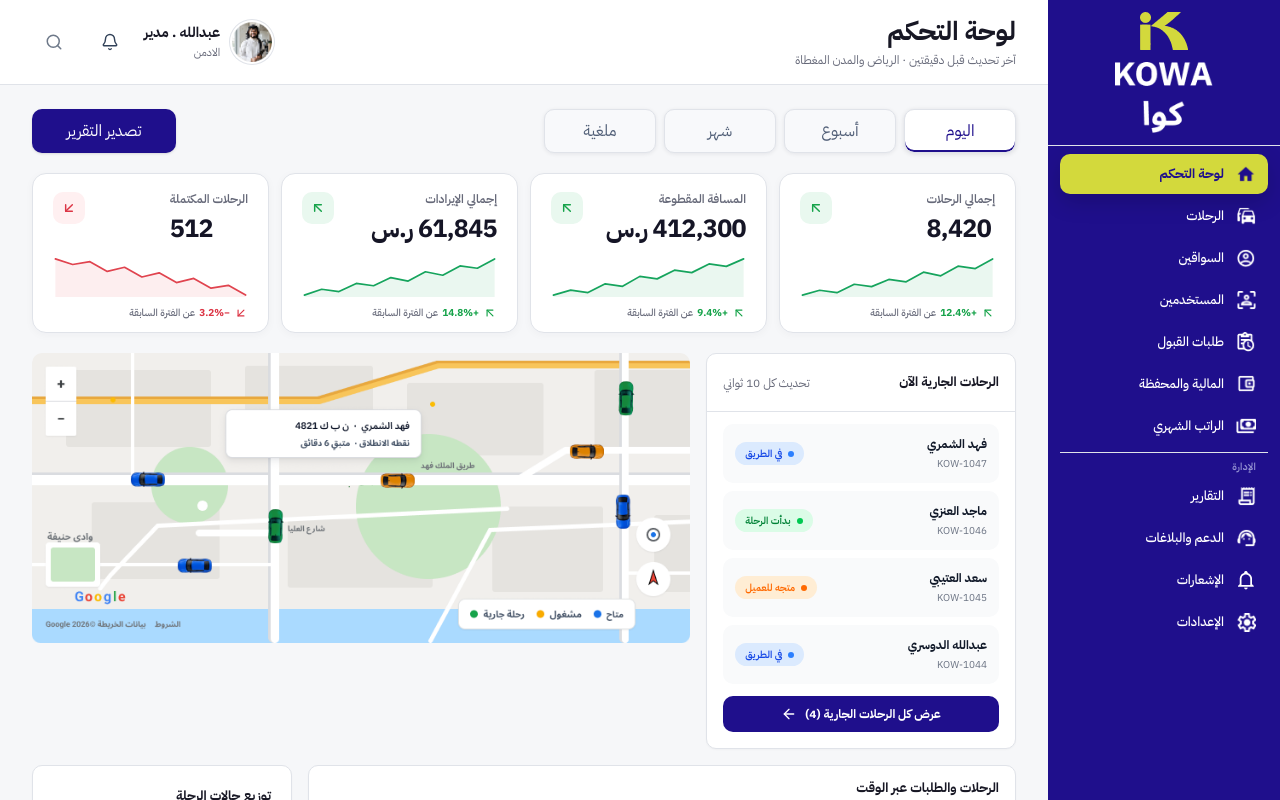
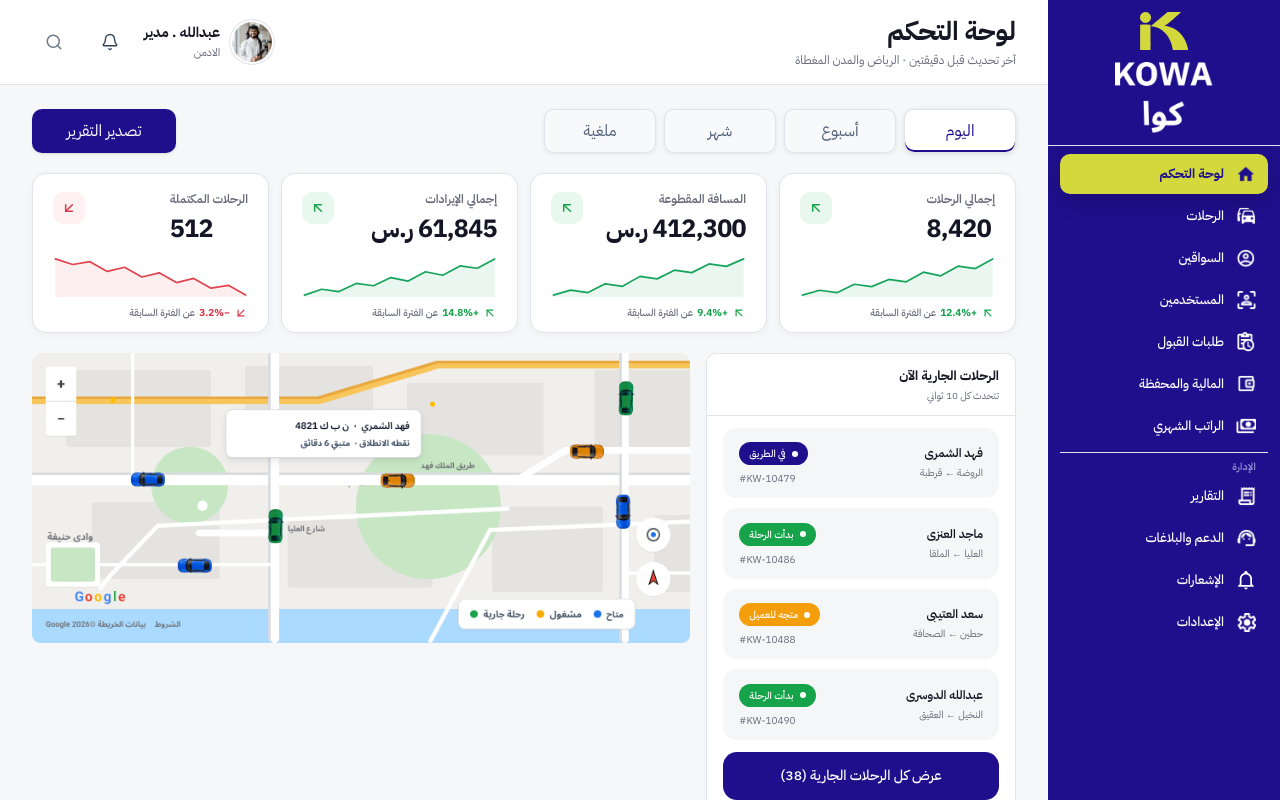
Before and after one commit to ahmedebrahem0/AquaDashboard, a Next.js app: page / in a window 1280 px wide. Shown: the top 800 px of the page. Built offline with nearby package versions, Linux system fonts and the light colour scheme.

Commit message:
Feat: Handel New Version

```diff
--- a/src/features/orders/components/current-trips-card.tsx
+++ b/src/features/orders/components/current-trips-card.tsx
@@ -1,12 +1,11 @@
 import Link from "next/link";
-import { ArrowLeft } from "lucide-react";
 import { CardTitle } from "@/features/analytics/components/card-title";
 import type { CurrentTrip, TripStatus } from "@/features/orders/types/order";
 
-const statuses: Record<TripStatus, { label: string; color: string; dotColor: string }> = {
-  active: { label: "في الطريق", color: "bg-blue-100 text-blue-700", dotColor: "bg-blue-500" },
-  completed: { label: "بدأت الرحلة", color: "bg-green-100 text-green-700", dotColor: "bg-green-500" },
-  delayed: { label: "متجه للعميل", color: "bg-orange-100 text-orange-500", dotColor: "bg-orange-500" }
+const statuses: Record<TripStatus, { label: string; color: string }> = {
+  active: { label: "في الطريق", color: "bg-primary" },
+  completed: { label: "بدأت الرحلة", color: "bg-[#16a34a]" },
+  delayed: { label: "متجه للعميل", color: "bg-[#f59e0b]" },
 };
 
 export function CurrentTripsCard({ trips }: { trips: readonly CurrentTrip[] }) {
@@ -15,28 +14,30 @@ export function CurrentTripsCard({ trips }: { trips: readonly CurrentTrip[] }) {
       <CardTitle
         id="trips-title"
         title="الرحلات الجارية الآن"
-        extra={<span className="text-xs text-muted-foreground">تحديث كل 10 ثواني</span>}
+        subtitle="تتحدث كل 10 ثواني"
       />
-      <ul className="space-y-2 px-4 py-3">
+      <ul className="space-y-2.5 px-4 py-3">
         {trips.map((trip) => {
           const status = statuses[trip.status];
           return (
-            <li key={trip.id} className="flex items-center justify-between rounded-lg bg-gray-50 p-3 gap-2">
-              <div className="flex flex-col gap-1 flex-1">
-                <p className="text-xs font-bold text-gray-900">{trip.name}</p>
-                <p className="text-[10px] text-gray-500"><bdi dir="ltr">{trip.id}</bdi></p>
+            <li key={trip.id} className="flex min-h-17 items-center justify-between gap-3 rounded-xl bg-[#f5f6f8] px-4 py-3">
+              <div className="min-w-0">
+                <p className="truncate text-xs font-semibold text-foreground">{trip.name}</p>
+                <p className="mt-1 truncate text-[10px] text-muted-foreground">{trip.route}</p>
               </div>
-              <span className={`flex items-center gap-1.5 rounded-full px-2.5 py-1 text-[10px] font-semibold ${status.color} shrink-0`}>
-                <span className={`w-1.5 h-1.5 rounded-full ${status.dotColor}`} />
-                {status.label}
-              </span>
+              <div className="shrink-0 text-left">
+                <span className={`inline-flex items-center gap-1.5 rounded-full px-2.5 py-1 text-[10px] font-medium text-white ${status.color}`}>
+                  <span aria-hidden="true" className="size-1.5 rounded-full bg-white" />
+                  {status.label}
+                </span>
+                <p className="mt-1.5 text-[10px] text-muted-foreground"><bdi dir="ltr">#{trip.id}</bdi></p>
+              </div>
             </li>
           );
         })}
       </ul>
-      <Link href="/trips" className="mx-4 mb-4 mt-auto flex items-center justify-center gap-2 rounded-lg bg-primary px-3 py-2.5 text-xs font-bold text-white">
-        عرض كل الرحلات الجارية ({trips.length})
-        <ArrowLeft className="size-4" />
+      <Link href="/trips" className="mx-4 mb-4 mt-auto flex min-h-12 items-center justify-center rounded-xl bg-primary px-3 py-2.5 text-sm font-medium text-white transition-colors hover:bg-primary/90 focus-visible:outline-2 focus-visible:outline-offset-2 focus-visible:outline-primary">
+        عرض كل الرحلات الجارية (38)
       </Link>
     </section>
   );
--- a/src/features/orders/data/current-trips.ts
+++ b/src/features/orders/data/current-trips.ts
@@ -1,7 +1,7 @@
 import type { CurrentTrip } from "@/features/orders/types/order";
 export const currentTrips: readonly CurrentTrip[] = [
-  { id: "KOW-1047", name: "فهد الشمري", route: "الرياض ← الخرج", plate: "4821 أ ب د", status: "active" },
-  { id: "KOW-1046", name: "ماجد العنزي", route: "جدة ← مكة", plate: "3748 ر هـ و", status: "completed" },
-  { id: "KOW-1045", name: "سعد العتيبي", route: "الدمام ← الخبر", plate: "5902 س م ن", status: "delayed" },
-  { id: "KOW-1044", name: "عبدالله الدوسري", route: "الرياض ← المزاحمية", plate: "1049 و ك ن", status: "active" },
+  { id: "KW-10479", name: "فهد الشمري", route: "الروضة ← قرطبة", plate: "4821 أ ب د", status: "active" },
+  { id: "KW-10486", name: "ماجد العنزي", route: "العليا ← الملقا", plate: "3748 ر هـ و", status: "completed" },
+  { id: "KW-10488", name: "سعد العتيبي", route: "حطين ← الصحافة", plate: "5902 س م ن", status: "delayed" },
+  { id: "KW-10490", name: "عبدالله الدوسري", route: "النخيل ← العقيق", plate: "1049 و ك ن", status: "completed" },
 ];
```
